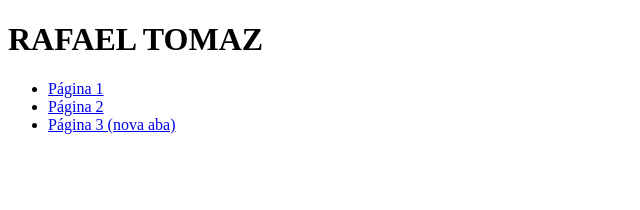
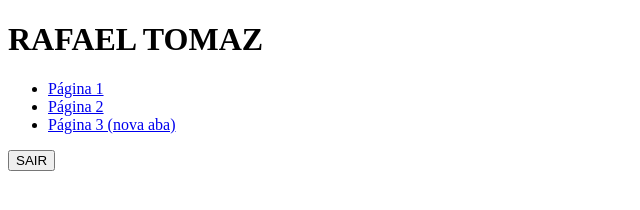
Before and after one commit to rafaelreisoliveira/segundo-rep, a plain HTML site: page index.html in a window 1280 px wide. Shown: the whole page, without its empty margins (0-640 px from the left). Drawn offline with Linux system fonts and the light colour scheme.

Commit message:
colocando botão sair

```diff
--- a/index.html
+++ b/index.html
@@ -12,5 +12,6 @@
         <li><a href="https://exemplo.com">Página 2</a></li>
         <li><a href="https://exemplo.com" target="_blank" rel="noopener noreferrer">Página 3 (nova aba)</a></li>
     </ul>
+    <button>SAIR</button>
 </body>
 </html>
```
